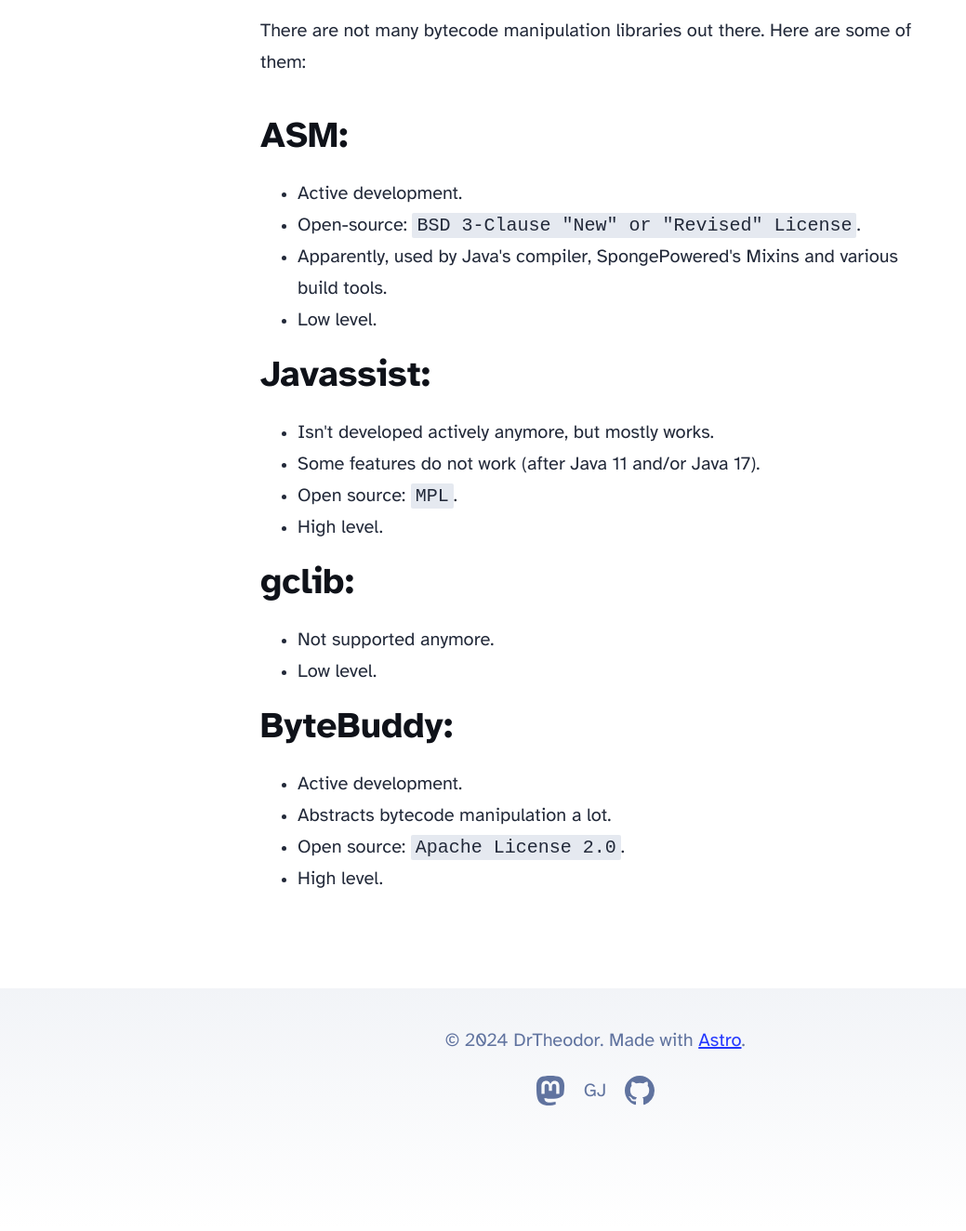
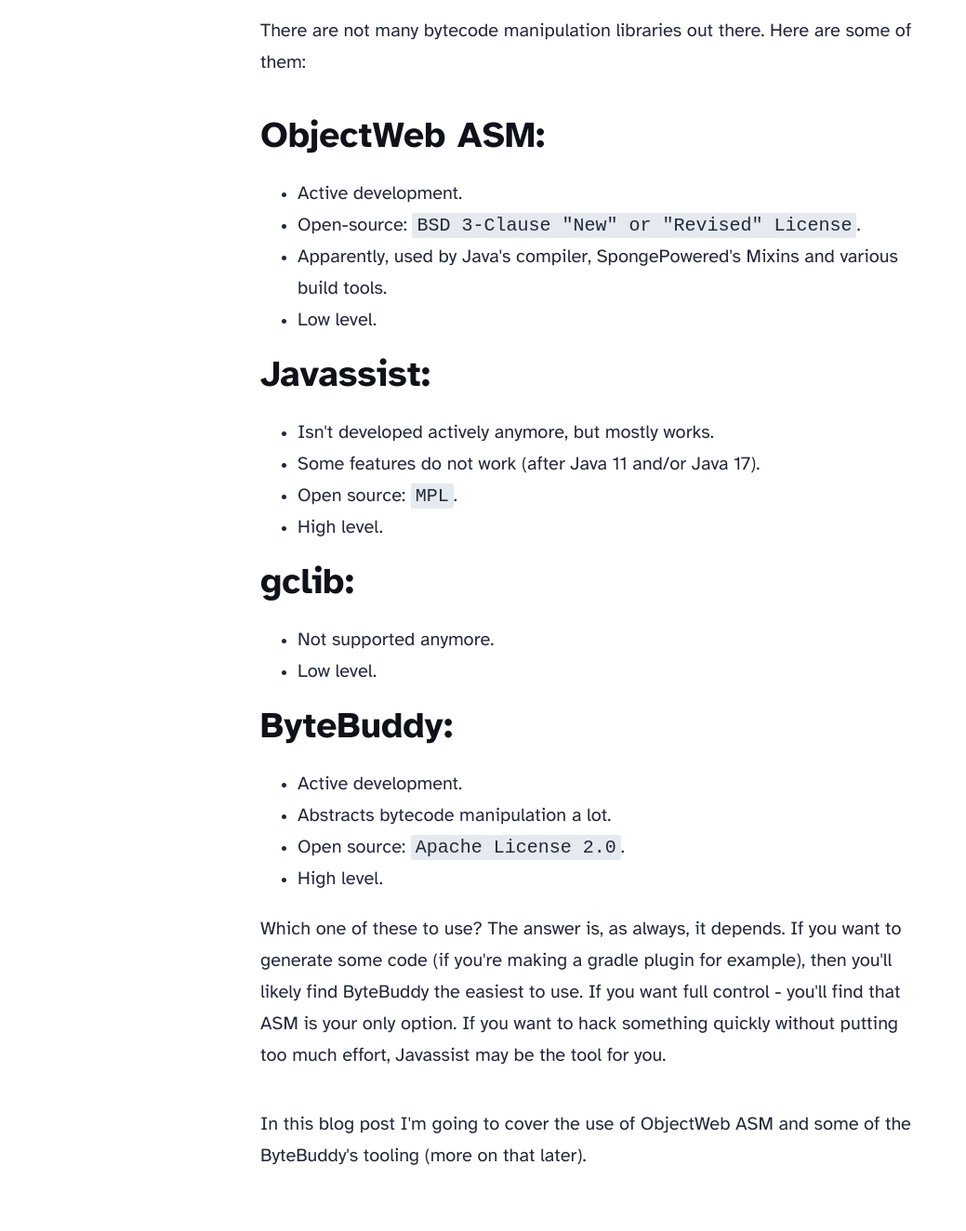
Before and after one commit to DrTheodor/drtheodor.github.io, an Astro site: page /blog/bytecode-manipulation-in-jvm in a window 1280 px wide. Shown: the part 2045-3369 px from the top of the page at 93% size, without its empty margins (0-1039 px from the left). Built offline with nearby package versions, Linux system fonts and the light colour scheme; Astro itself is replaced by a stand-in of ours.

Commit message:
Update bytecode-manipulation-in-jvm.mdx

```diff
--- a/src/content/blog/bytecode-manipulation-in-jvm.mdx
+++ b/src/content/blog/bytecode-manipulation-in-jvm.mdx
@@ -21,7 +21,7 @@
 
 ## Libraries
 There are not many bytecode manipulation libraries out there. Here are some of them:
-### ASM:
+### ObjectWeb ASM:
 - Active development.
 - Open-source: `BSD 3-Clause "New" or "Revised" License`.
 - Apparently, used by Java's compiler, SpongePowered's Mixins and various build tools.
@@ -42,3 +42,10 @@
 - Abstracts bytecode manipulation a lot.
 - Open source: `Apache License 2.0`.
 - High level.
+
+Which one of these to use? The answer is, as always, it depends.
+If you want to generate some code (if you're making a gradle plugin for example), then you'll likely find ByteBuddy the easiest to use.
+If you want full control - you'll find that ASM is your only option.
+If you want to hack something quickly without putting too much effort, Javassist may be the tool for you.
+
+In this blog post I'm going to cover the use of ObjectWeb ASM and some of the ByteBuddy's tooling (more on that later).
```
